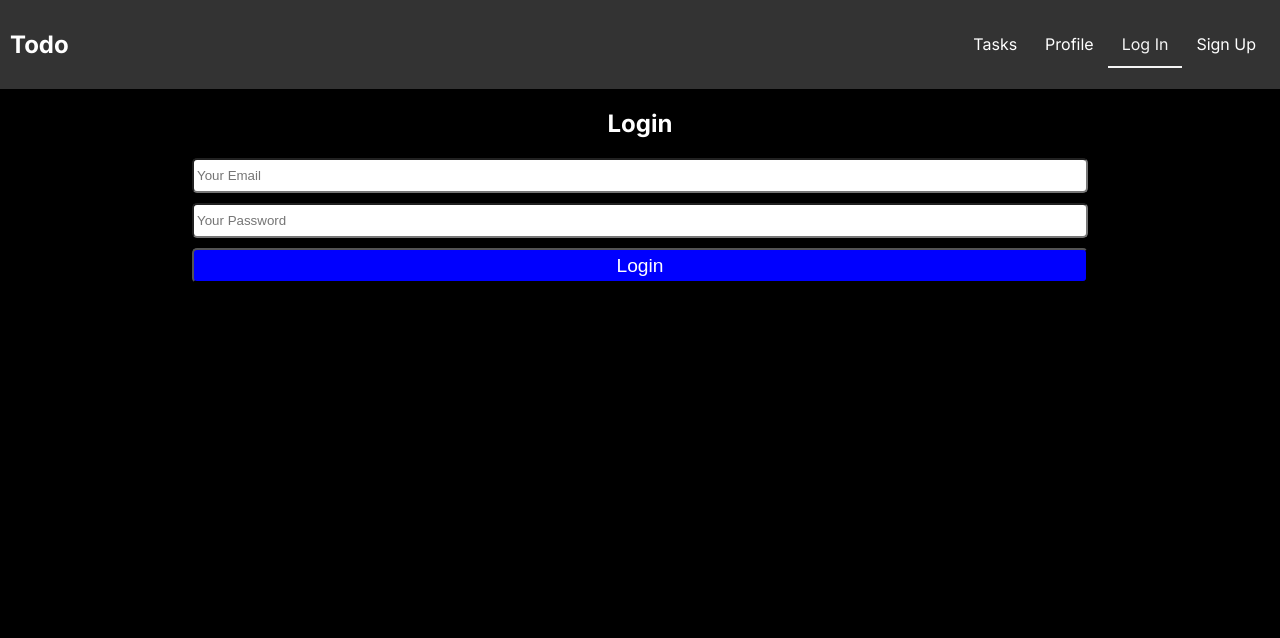
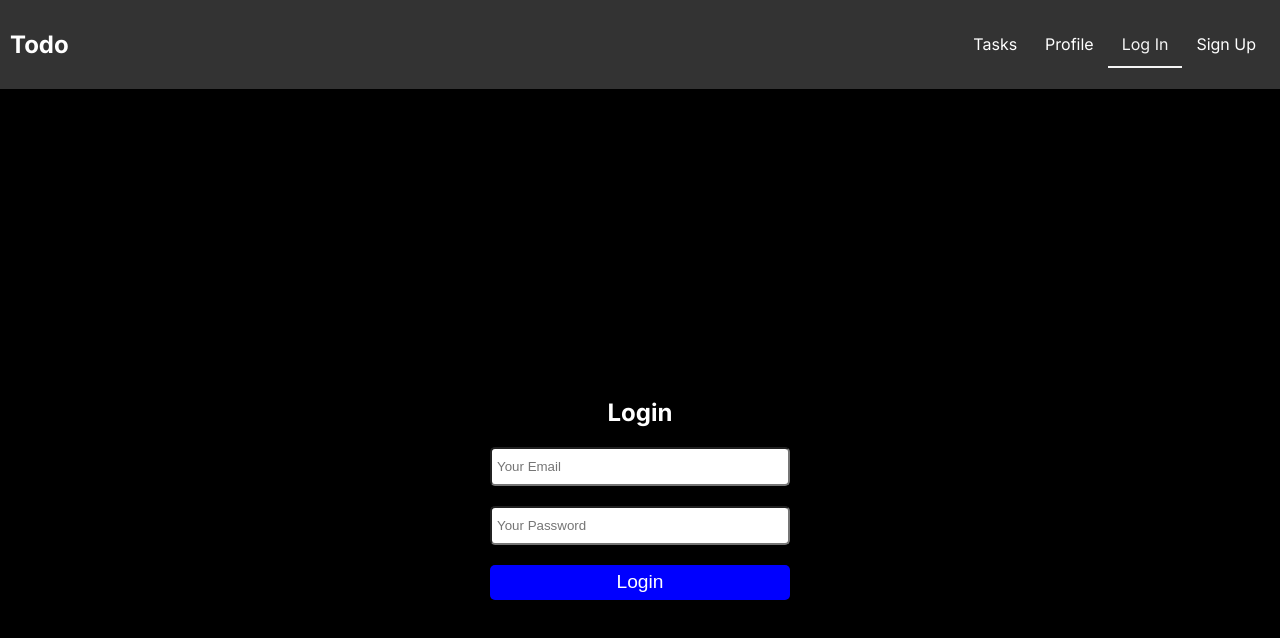
Before and after one commit to smartful/todo-next-13, a Next.js app: page /login in a window 1280 px wide. Shown: the top 638 px of the page. Built offline with nearby package versions, Linux system fonts and the light colour scheme.

Commit message:
style fixes

```diff
--- a/app/layout.tsx
+++ b/app/layout.tsx
@@ -2,6 +2,7 @@ import './globals.css';
 import type { Metadata } from 'next';
 import { Inter } from 'next/font/google';
 import Navbar from '@/components/Navbar/Navbar';
+import styles from './page.module.css';
 
 const inter = Inter({ subsets: ['latin'] });
 
@@ -15,7 +16,7 @@ export default function RootLayout({ children }: { children: React.ReactNode })
     <html lang="fr">
       <body className={inter.className}>
         <Navbar />
-        {children}
+        <div className={styles.center}>{children}</div>
       </body>
     </html>
   );
--- a/app/page.tsx
+++ b/app/page.tsx
@@ -3,11 +3,11 @@ import styles from './page.module.css';
 
 export default function Home() {
   return (
-    <div className={styles.center}>
+    <>
       <h1>Todo App</h1>
       <div className={styles.action}>
         <Link href="/tasks">{'>'} Tasks</Link>
       </div>
-    </div>
+    </>
   );
 }
--- a/components/LoginForm/loginForm.module.css
+++ b/components/LoginForm/loginForm.module.css
@@ -1,14 +1,14 @@
 .loginForm {
   display: flex;
   flex-direction: column;
-  gap: 10px;
-  width: 70%;
+  gap: 20px;
+  width: 300px;
 }
 
 .loginForm input {
   height: 25px;
   border-radius: 5px;
-  padding: 3px;
+  padding: 5px;
 }
 
 .loginForm button {
@@ -18,4 +18,5 @@
   padding: 5px;
   color: white;
   background-color: blue;
+  border: none;
 }
```
